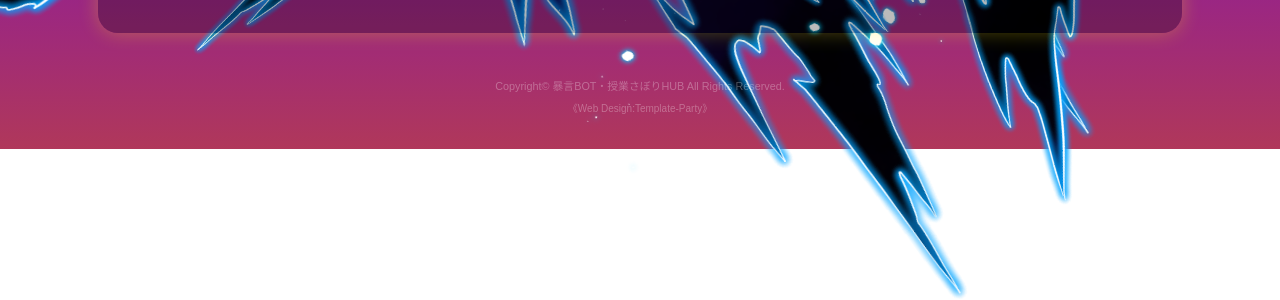
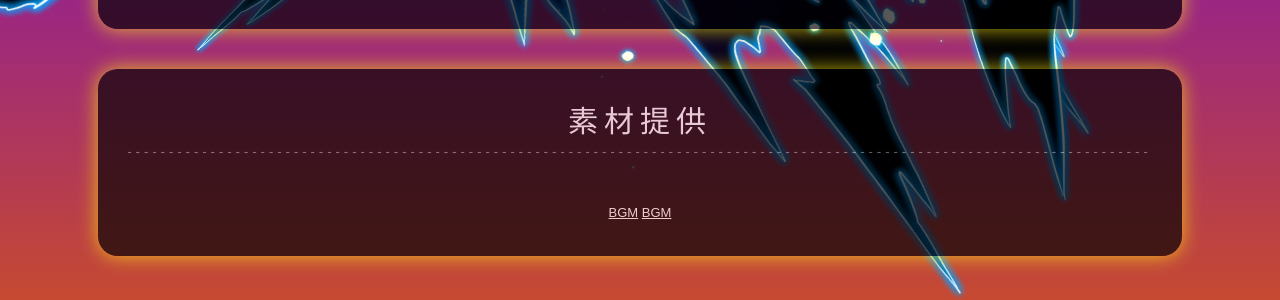
Before and after one commit to RiverTeacher/takayarpg2, a plain HTML site: page index.html in a window 1280 px wide. Shown: the part 1120-1420 px from the top of the page. Before the commit the page ends 1269 px from the top, so only its background shows below. Drawn offline with Linux system fonts and the light colour scheme.

Commit message:
Update index.html

```diff
--- a/index.html
+++ b/index.html
@@ -73,6 +73,14 @@
 </center>
 </section>
 
+<!-- 素材提供 -->
+<section id="new" class="inner">
+	<h2>素材提供</h2><br>
+	<center>
+<a href="https://www.youtube.com/channel/UCFCv_ygATNZLmIFkXxJBrrw">BGM</a>
+<a href="https://maou.audio/">BGM</a>
+	</center>
+	</section>
 
 <footer>
 <small>Copyright&copy; <a href="index.html">暴言BOT・授業さぼりHUB</a> All Rights Reserved.</small>
```
